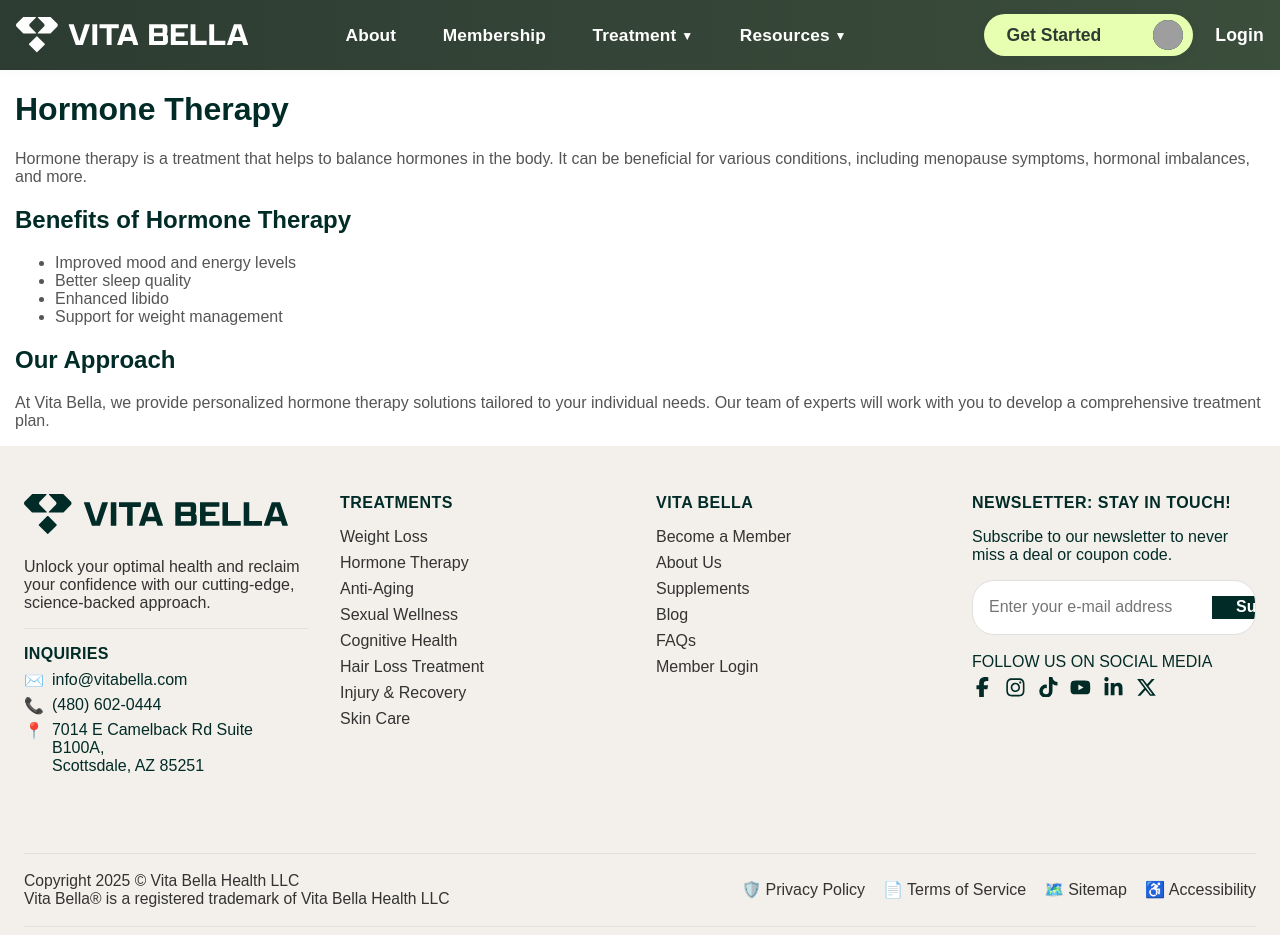
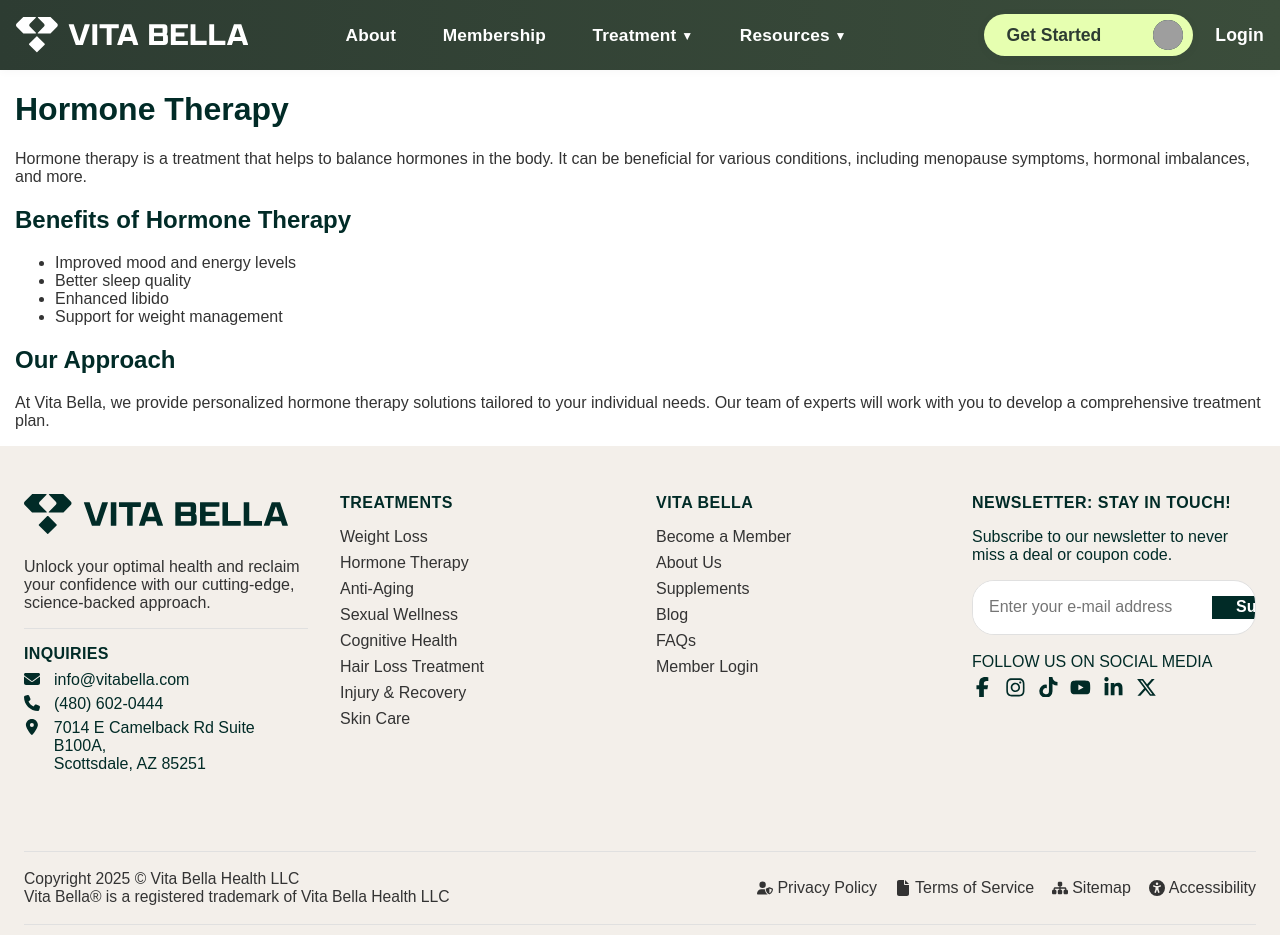
Before and after one commit to aribradshaw/VitaBella, a Next.js app in the folder vitabella/: page /hormone-therapy in a window 1280 px wide. Shown: the top 935 px of the page. Built offline with nearby package versions, Linux system fonts and the light colour scheme; grey boxes are pictures that could not be loaded; a web font is replaced by a local one.

Commit message:
Footer Icon Updates

```diff
--- a/vitabella/src/app/globals.css
+++ b/vitabella/src/app/globals.css
@@ -35,13 +35,14 @@
   margin: 0;
   padding: 0;
   overflow-x: hidden;
+  font-family: 'Switzer', Arial, Helvetica, sans-serif;
 }
 
 body {
     /* Removed padding to eliminate unwanted space around header */
-    font-family: 'Switzer', sans-serif;
+    font-family: 'Switzer', Arial, Helvetica, sans-serif;
     background-color: #fff; /* Set background to white */
-    color: var(--e-global-color-grey2); /* Primary text color */
+    color: #333333; /* Primary text color */
 }
 
 h1, h2, h3, h4, h5, h6 {
@@ -51,6 +52,7 @@
 a {
     color: #4263AE; /* Link color */
     text-decoration: none; /* Remove underline from links */
+    font-family: 'Switzer', Arial, Helvetica, sans-serif;
 }
 
 a:hover {
@@ -133,10 +135,10 @@
 
 /* Font utility classes for easy use */
 .font-switzer {
-  font-family: 'Switzer', sans-serif;
+  font-family: 'Switzer', Arial, Helvetica, sans-serif;
 }
 .font-tusker {
-  font-family: 'Tusker Grotesk', sans-serif;
+  font-family: 'Tusker Grotesk', Arial, Helvetica, sans-serif;
 }
 .font-bold {
   font-weight: 700;
@@ -201,8 +203,9 @@
   font-size: 21px;
   line-height: 1.1;
 }
+.body,
 .body-text {
-  font-family: 'Switzer', sans-serif;
+  font-family: 'Switzer', Arial, Helvetica, sans-serif;
   font-weight: 400;
   font-size: 16px;
   color: var(--e-global-color-grey2);
@@ -217,7 +220,7 @@
 }
 
 .caption {
-  font-family: 'Switzer', sans-serif;
+  font-family: 'Switzer', Arial, Helvetica, sans-serif;
   font-size: 1.08rem;
   color: var(--e-global-color-dark-green);
   font-weight: 700;
--- a/vitabella/src/components/Footer/Footer.css
+++ b/vitabella/src/components/Footer/Footer.css
@@ -1,8 +1,8 @@
 /* Footer styles go here */
 
 .footer {
-  background: var(--e-global-color-secondary, #F3EFEA);
-  color: var(--e-global-color-text, #012B27);
+  background: var(--e-global-color-off-white);
+  color: var(--e-global-color-dark-green);
   padding: 0;
   font-size: 1rem;
 }
@@ -28,6 +28,7 @@
   text-transform: uppercase;
   margin-bottom: 16px;
   letter-spacing: 0.03em;
+  color: var(--e-global-color-dark-green);
 }
 
 .footer-logo-row {
@@ -36,16 +37,9 @@
   gap: 10px;
 }
 
-.footer-brand-title {
-  font-size: 1.5rem;
-  font-weight: 700;
-  color: var(--e-global-color-text, #012B27);
-  letter-spacing: 0.04em;
-}
-
 .footer-brand-desc {
   margin: 12px 0 16px 0;
-  color: var(--e-global-color-da2b538, #333333);
+  color: var(--e-global-color-grey1);
   font-size: 1rem;
 }
 
@@ -61,6 +55,7 @@
   margin-bottom: 8px;
   font-size: 1rem;
   letter-spacing: 0.02em;
+  color: var(--e-global-color-dark-green);
 }
 
 .footer-inquiries-list > div {
@@ -72,12 +67,13 @@
 }
 
 .footer-inquiries-list a {
-  color: var(--e-global-color-text, #012B27);
+  color: var(--e-global-color-dark-green);
   text-decoration: none;
 }
 
 .footer-inquiries-list a:hover {
   text-decoration: underline;
+  color: #19443a;
 }
 
 .footer-col ul {
@@ -91,20 +87,20 @@
 }
 
 .footer-col ul li a {
-  color: var(--e-global-color-da2b538, #333333);
+  color: var(--e-global-color-grey1);
   text-decoration: none;
   font-weight: 500;
 }
 
 .footer-col ul li a:hover {
   text-decoration: underline;
-  color: inherit;
+  color: #19443a;
 }
 
 .footer-newsletter-form {
   display: flex;
   margin: 12px 0 8px 0;
-  background: #fff;
+  background: var(--e-global-color-white);
   border-radius: 22px;
   overflow: hidden;
   border: 1px solid #e0e0e0;
@@ -117,12 +113,12 @@
   padding: 12px 16px;
   font-size: 1rem;
   outline: none;
-  background: transparent;
+  background: var(--e-global-color-white);
 }
 
 .footer-newsletter-form button {
-  background: var(--e-global-color-text, #012B27);
-  color: var(--e-global-color-4b2522b, #fff);
+  background: var(--e-global-color-dark-green);
+  color: var(--e-global-color-white);
   border: none;
   padding: 0 24px;
   font-size: 1rem;
@@ -135,8 +131,8 @@
 }
 
 .footer-newsletter-form button:hover {
-  background: var(--e-global-color-accent, #BFF009);
-  color: var(--e-global-color-text, #012B27);
+  background: var(--e-global-color-green);
+  color: var(--e-global-color-dark-green);
 }
 
 .footer-newsletter-arrow {
@@ -149,6 +145,7 @@
   font-size: 1rem;
   font-weight: 500;
   margin-bottom: 6px;
+  color: var(--e-global-color-dark-green);
 }
 
 .footer-social {
@@ -158,15 +155,15 @@
 }
 
 .footer-social a {
-  color: var(--e-global-color-text, #012B27);
+  color: var(--e-global-color-dark-green);
   font-size: 1.3rem;
   text-decoration: none;
   transition: color 0.2s;
 }
 
 .footer-social a:hover {
+  color: #4263AE; /* Use a bold blue for high contrast on beige */
   text-decoration: underline;
-  color: inherit;
 }
 
 .footer-bottom-wrapper {
@@ -184,7 +181,7 @@
   justify-content: space-between;
   align-items: center;
   font-size: 0.98rem;
-  color: var(--e-global-color-da2b538, #333333);
+  color: var(--e-global-color-grey1);
   background: transparent;
 }
 
@@ -195,7 +192,7 @@
 }
 
 .footer-bottom-links a {
-  color: var(--e-global-color-da2b538, #333333);
+  color: var(--e-global-color-grey1);
   text-decoration: none;
   font-size: 1rem;
   display: flex;
@@ -205,13 +202,13 @@
 
 .footer-bottom-links a:hover {
   text-decoration: underline;
-  color: inherit;
+  color: #19443a;
 }
 
 .footer-disclaimer {
   margin: 18px 0 0 0;
   font-size: 0.92rem;
-  color: var(--e-global-color-21fdcab, #555555);
+  color: var(--e-global-color-grey2);
   border-top: 1px solid #e0e0e0;
   padding-top: 10px;
 }
--- a/vitabella/src/components/Footer/Footer.tsx
+++ b/vitabella/src/components/Footer/Footer.tsx
@@ -4,7 +4,7 @@
 import VitaBellaLogo from '../common/VitaBellaLogo';
 import './Footer.css';
 import { CONTACT_EMAIL, SOCIAL_LINKS } from '../../constants/contacts';
-import { FaFacebookF, FaInstagram, FaTiktok, FaYoutube, FaLinkedinIn, FaXTwitter } from 'react-icons/fa6';
+import { FaFacebookF, FaInstagram, FaTiktok, FaYoutube, FaLinkedinIn, FaXTwitter, FaEnvelope, FaPhone, FaLocationDot, FaUserShield, FaFile, FaSitemap, FaUniversalAccess } from 'react-icons/fa6';
 
 const SOCIAL_ICON_MAP: Record<string, any> = {
   facebook: FaFacebookF,
@@ -33,15 +33,15 @@
             <div className="footer-inquiries-title">INQUIRIES</div>
             <div className="footer-inquiries-list">
               <div>
-                <span role="img" aria-label="email">✉️</span>
+                <FaEnvelope style={{ marginRight: 6 }} aria-label="email" />
                 <a href={`mailto:${CONTACT_EMAIL}`}>{CONTACT_EMAIL}</a>
               </div>
               <div>
-                <span role="img" aria-label="phone">📞</span>
+                <FaPhone style={{ marginRight: 6 }} aria-label="phone" />
                 <a href="tel:4806020444">(480) 602-0444</a>
               </div>
               <div>
-                <span role="img" aria-label="location">📍</span>
+                <FaLocationDot style={{ marginRight: 6 }} aria-label="location" />
                 <span>7014 E Camelback Rd Suite B100A,<br />Scottsdale, AZ 85251</span>
               </div>
             </div>
@@ -107,10 +107,10 @@
             Vita Bella® is a registered trademark of Vita Bella Health LLC
           </div>
           <nav className="footer-bottom-links">
-            <Link href="/privacy-policy"><span role="img" aria-label="privacy">🛡️</span> Privacy Policy</Link>
-            <Link href="/terms"><span role="img" aria-label="terms">📄</span> Terms of Service</Link>
-            <a href="/sitemap.xml"><span role="img" aria-label="sitemap">🗺️</span> Sitemap</a>
-            <Link href="/accessibility"><span role="img" aria-label="accessibility">♿</span> Accessibility</Link>
+            <Link href="/privacy-policy"><span style={{ display: 'flex', alignItems: 'center' }}><FaUserShield style={{ marginRight: 4 }} aria-label="privacy" /> Privacy Policy</span></Link>
+            <Link href="/terms"><span style={{ display: 'flex', alignItems: 'center' }}><FaFile style={{ marginRight: 4 }} aria-label="terms" /> Terms of Service</span></Link>
+            <a href="/sitemap.xml"><span style={{ display: 'flex', alignItems: 'center' }}><FaSitemap style={{ marginRight: 4 }} aria-label="sitemap" /> Sitemap</span></a>
+            <Link href="/accessibility"><span style={{ display: 'flex', alignItems: 'center' }}><FaUniversalAccess style={{ marginRight: 4 }} aria-label="accessibility" /> Accessibility</span></Link>
           </nav>
         </div>
         <div className="footer-disclaimer">
--- a/vitabella/src/components/SectionHeader/SectionHeader.module.css
+++ b/vitabella/src/components/SectionHeader/SectionHeader.module.css
@@ -28,6 +28,4 @@
 
 .right {
   max-width: 500px;
-  font-size: 1.25rem;
-  color: #555;
 }
```
